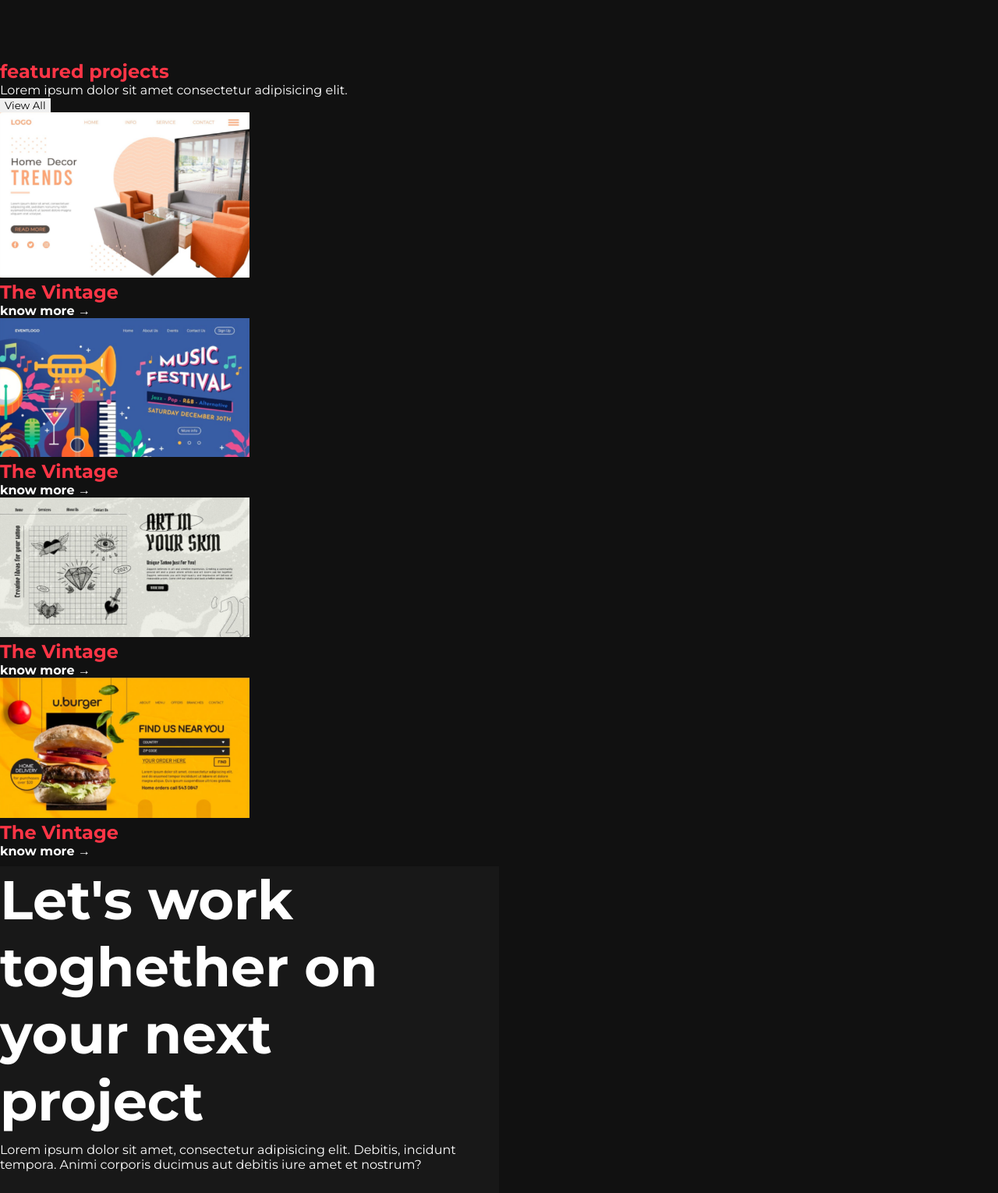
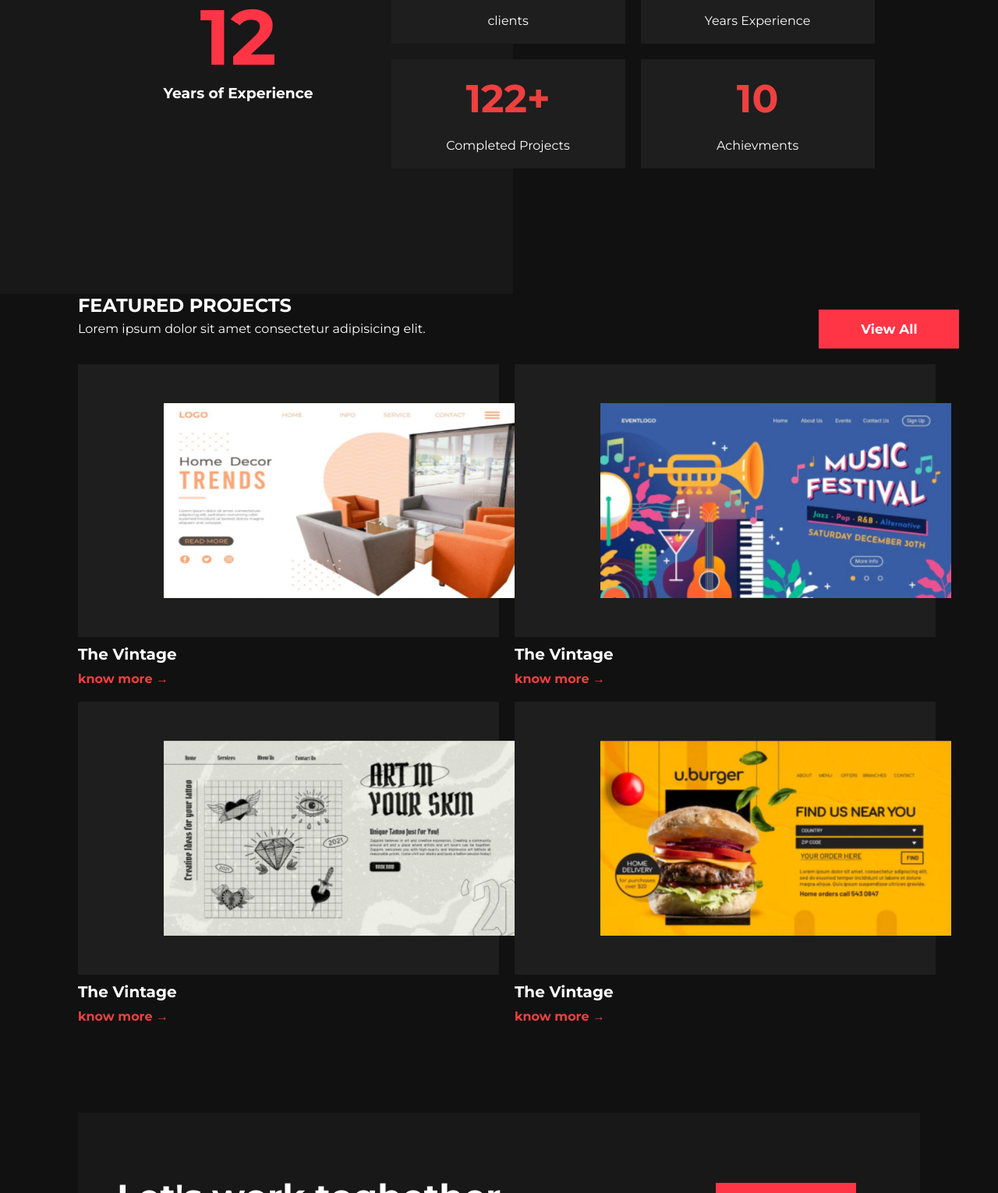
Before and after one commit to mehuldantani/Project-15-HTML_CSS, a plain HTML site: page index.html in a window 1280 px wide. Shown: the part 1270-2800 px from the top of the page at 78% size. Drawn offline with Linux system fonts and the light colour scheme.

Commit message:
fixed css and html

```diff
--- a/index.html
+++ b/index.html
@@ -97,33 +97,43 @@
                 <h2>featured projects</h2>
                 <p>Lorem ipsum dolor sit amet consectetur adipisicing elit.</p>
             </div>
-            <button>View All</button>
+            <div>
+                <button class="aboutme">View All</button>
+            </div>
         </div>
         <div class="project-grp">
             <div class="project">
+                <div class="img-container">
                     <div>
                         <img src="./images/template1.png" alt="template1" class="template">
+                    </div>
                 </div>
                 <h2>The Vintage</h2>
                 <h4>know more <span>&#8594;</span></h4>
             </div>
             <div class="project">
+                <div class="img-container">
                     <div>
                         <img src="./images/template2.png" alt="template2" class="template">
+                    </div>
                 </div>
                 <h2>The Vintage</h2>
                 <h4>know more <span>&#8594;</span></h4>
             </div>
             <div class="project">
+                <div class="img-container">
                     <div>
                         <img src="./images/template3.png" alt="template3" class="template">
+                    </div>
                 </div>
                 <h2>The Vintage</h2>
                 <h4>know more <span>&#8594;</span></h4>
             </div>
             <div class="project">
+                <div class="img-container">
                     <div>
                         <img src="./images/template4.png" alt="template4" class="template">
+                    </div>
                 </div>
                 <h2>The Vintage</h2>
                 <h4>know more <span>&#8594;</span></h4>
@@ -131,11 +141,11 @@
         </div>
     </div>
     <div class="nextwork">
-        <div class="leftside">
+        <div class="leftside-about">
             <h1>Let's work toghether on your next project</h1>
             <p>Lorem ipsum dolor sit amet, consectetur adipisicing elit. Debitis, incidunt tempora. Animi corporis ducimus aut debitis iure amet et nostrum?</p>
         </div>
-        <button class="contact">Contact</button>
+        <button class="aboutme">Contact</button>
     </div>
     <div class="footerlist">
         <ul>Home</ul>
@@ -144,11 +154,13 @@
         <ul>Contact</ul>
     </div>
     <footer>
-        <img src="./images/logo.png" alt="logo" class="logo">
+        <div class="logofooter">
+            <img src="./images/logo.png" alt="logo" width="100px">
+        </div>
         <div class="social">
-            <i class="fa-2x fa-brands fa-facebook"></i>
-            <i class="fa-2x fa-brands fa-twitter"></i>
-            <i class="fa-2x fa-brands fa-youtube"></i>
+            <i class="fa-2x fa-brands fa-facebook" style="color: #ff3546"></i>
+            <i class="fa-2x fa-brands fa-twitter" style="color: #ff3546"></i>
+            <i class="fa-2x fa-brands fa-youtube" style="color: #ff3546"></i>
         </div>
     </footer>
 </body>
--- a/style.css
+++ b/style.css
@@ -67,6 +67,7 @@ article{
     height: 50px;
     font-size: 17px;
     font-weight: bold;
+    cursor: pointer;
 
 }
 
@@ -76,13 +77,15 @@ article{
 }
 
 .leftside{
-    width: 50%;
+    width: 80%;
     background-color: #181818;
-    height: 600px;
+    height: 1050px;
 }
 
 .rightside{
-    margin-left: -20%;
+    margin-top: 10%;
+    margin-bottom: 10%;
+    margin-left: -35%;
     display: flex;
     flex-direction: column;
     z-index: 2;
@@ -94,7 +97,7 @@ article{
 }
 
 .lowersegment{
-    margin-top: 150px;
+    margin-top: 15%;
 }
 
 .projects{
@@ -102,20 +105,18 @@ article{
     flex-direction: column;
 }
 
-.template{
-    width: 25%;
-}
-
 .skill{
     background-color: #1e1e1e;
     padding: 30px;
     margin-right: 50px;
-    width: 16%;
+    width: 20%;
     height: 300px;
 }
 
-.skill article{
-    width: 70%;
+.skill article, .skill-active article{
+    padding-top: 10px;
+    padding-bottom: 10px;
+    width: 80%;
 }
 
 img[alt~="imglogo"]{
@@ -128,10 +129,140 @@ img[alt~="imglogo"]{
     background-color: #c91b28;
     padding: 30px;
     margin-right: 50px;
-    width: 16%;
+    width: 20%;
     height: 300px;
 }
 
 .skill-active h2{
     color: white;
 }
+
+.card-group{
+    margin-left: 100px;
+    display: grid;
+    grid-template-columns: repeat(2,300px);
+    grid-row-gap: 20px;
+    grid-column-gap: 20px;
+}
+
+.card{
+    background-color: #1e1e1e;
+    text-align: center;
+}
+
+.card h4{
+    font-weight: lighter;
+}
+
+.number{
+    color: #ef4040;
+    font-weight: bold;
+    font-size: 50px;
+    margin-top: 20px;
+    margin-bottom: 20px;
+}
+
+.exp{
+    padding-top: 70px;
+    text-align: center;
+}
+
+.exp h2{
+    font-size: 100px;
+}
+
+
+.projects{
+    margin-left: 100px;
+    margin-right: 100px;
+    height: 950px;
+    display: flex;
+    flex-direction: column;
+}
+
+.project-grp{
+    display: grid;
+    grid-template-columns: repeat(2,50%);
+    grid-row-gap: 20px;
+    grid-column-gap: 20px;
+}
+
+.img-container{
+    background-color: #1e1e1e;
+    height: 350px;
+}
+
+.template{
+    padding-top: 50px;
+    padding-left: 110px;
+    width: 450px;
+    height: 250px;
+}
+
+.heading h2{
+    color: white;
+    text-transform: uppercase;
+    font-weight: bold;
+}
+
+.heading{
+    margin-bottom: 20px;
+    line-height: 30px;
+    display: grid;
+    grid-template-columns: 88% 12%;
+}
+
+.project h2{
+    margin-top: 10px;
+    color: white;
+    font-size: 20px;
+    font-weight: bolder;
+}
+
+.project h4{
+    margin-top: 10px;
+    color: #ef4040;
+}
+
+.nextwork{
+    margin-top: 100px;
+    margin-left: 100px;
+    margin-right: 100px;
+    padding-top: 70px;
+    padding-left: 50px;
+    height: 340px;
+    display: flex;
+    background-color: #181818;
+}
+
+.leftside-about h1{
+    font-size: 45px;
+    margin-bottom: 25px;
+}
+
+.leftside-about{
+    padding-right: 150px;
+    width: 60%;
+}
+
+.footerlist{
+    margin-top: 50px;
+    margin-left: 550px;
+    display: flex;
+}
+
+footer{
+    margin-top: 50px;
+    margin-left: 100px;
+    margin-bottom: 25px;
+    display: flex;
+}
+
+.logofooter{
+    width: 50%;
+    float: left;
+}
+
+.social{
+    float: right;
+}
```
Lines whose indentation alone changed are shown as unchanged.
